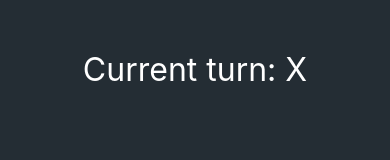
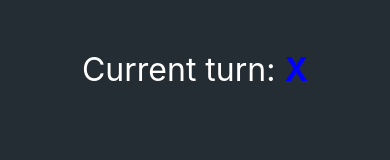
Before and after one commit to DavidAfterDark/tic-tac-toe-app, a React Native app: screen / in a window 390 px wide. Shown: the top 160 px of the page. Built offline with nearby package versions, Linux system fonts and the light colour scheme.

Commit message:
add a attack and defend bot

```diff
--- a/src/screens/Game.js
+++ b/src/screens/Game.js
@@ -5,6 +5,9 @@ import background from '../assets/images/background.jpeg'
 //  components
 import AlertModal from '../components/AlertModal'
 import Cell from '../components/Cell'
+
+//  utils
+import { copyArray } from '../utils/copyArray'
 
 const Game = () => {
   const initialState = [
@@ -27,6 +30,16 @@ const Game = () => {
     }
   }, [currentTurn])
 
+  useEffect(() => {
+    const winner = getWinner(grid)
+
+    if (winner) {
+      gameWon(winner)
+    } else {
+      checkTieState()
+    }
+  }, [grid])
+
   const onPress = (rowIndex, columnIndex) => {
     if (grid[rowIndex][columnIndex] !== '') {
       console.log('position already occupied')
@@ -38,14 +51,6 @@ const Game = () => {
       })
 
       setCurrentTurn(currentTurn === 'x' ? 'o' : 'x')
-
-      const winner = getWinner(grid)
-
-      if (winner) {
-        gameWon(winner)
-      } else {
-        checkTieState()
-      }
     }
   }
 
@@ -134,13 +139,44 @@ const Game = () => {
       })
     ))
 
-    //  defend
-    //  check if the opponents Wins if it takes one of the possible positions
-    // possibleOptions.forEach(possibleOptions => {
-    // })
+    let chooseOptions
 
-    //  choose the best options
-    const chooseOptions = possibleOptions[Math.floor(Math.random() * possibleOptions.length)]
+    //  ↓↓↓ check if the opponents Wins if it takes one of the possible positions ↓↓↓
+
+    //  attack
+    possibleOptions.forEach((possibleOption) => {
+      const copyGrid = copyArray(grid)
+
+      copyGrid[possibleOption.row][possibleOption.col] = 'o'
+
+      const winner = getWinner(copyGrid)
+
+      if (winner === 'o') {
+        //  attack that position
+        chooseOptions = possibleOption
+      }
+    })
+
+    if (!chooseOptions) {
+      //  defend
+      possibleOptions.forEach((possibleOption) => {
+        const copyGrid = copyArray(grid)
+
+        copyGrid[possibleOption.row][possibleOption.col] = 'x'
+
+        const winner = getWinner(copyGrid)
+
+        if (winner === 'x') {
+          //  defend that position
+          chooseOptions = possibleOption
+        }
+      })
+    }
+
+    //  choose random
+    if (!chooseOptions) {
+      chooseOptions = possibleOptions[Math.floor(Math.random() * possibleOptions.length)]
+    }
 
     if (chooseOptions) {
       onPress(chooseOptions.row, chooseOptions.col)
@@ -151,7 +187,12 @@ const Game = () => {
     <View style={styles.container}>
       <StatusBar translucent backgroundColor='transparent' barStyle='light-content' />
       <ImageBackground source={background} style={styles.background} resizeMode='contain'>
-        <Text style={styles.currentTurn}>Current turn: {currentTurn.toLocaleUpperCase()}</Text>
+        <View style={styles.currentTurnContainer}>
+          <Text style={styles.currentTurn}>Current turn: </Text>
+          <Text style={[styles.currentTurn, { color: currentTurn === 'x' ? 'blue' : 'red', fontWeight: '700' }]}>
+            {currentTurn.toLocaleUpperCase()}
+          </Text>
+        </View>
         <View style={styles.gridContainer}>
           {grid.map((row, rowIndex) => (
             <View key={`row-${rowIndex}`} style={styles.row}>
@@ -192,11 +233,15 @@ const styles = StyleSheet.create({
     paddingTop: 18
   },
 
+  currentTurnContainer: {
+    flexDirection: 'row',
+    position: 'absolute',
+    top: 50
+  },
+
   currentTurn: {
     fontSize: 32,
-    color: '#fff',
-    position: 'absolute',
-    top: 50
+    color: '#fff'
   },
 
   gridContainer: {
```
